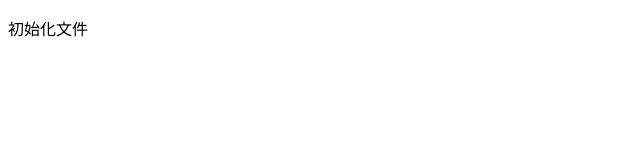
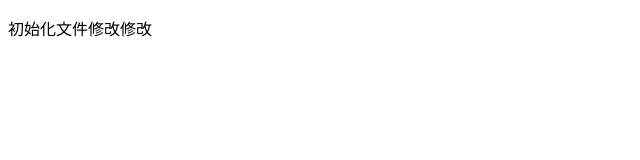
Before and after one commit to liyang8856/git-test, a plain HTML site: page index.html in a window 1280 px wide. Shown: the whole page, without its empty margins (0-640 px from the left). Drawn offline with Linux system fonts and the light colour scheme.

Commit message:
合并分支

```diff
--- a/index.html
+++ b/index.html
@@ -9,7 +9,7 @@
 
 <body>
     <p>
-        初始化文件
+        初始化文件修改修改
     </p>
 
 </body>
```
Also changed, not shown: 1 other file.
